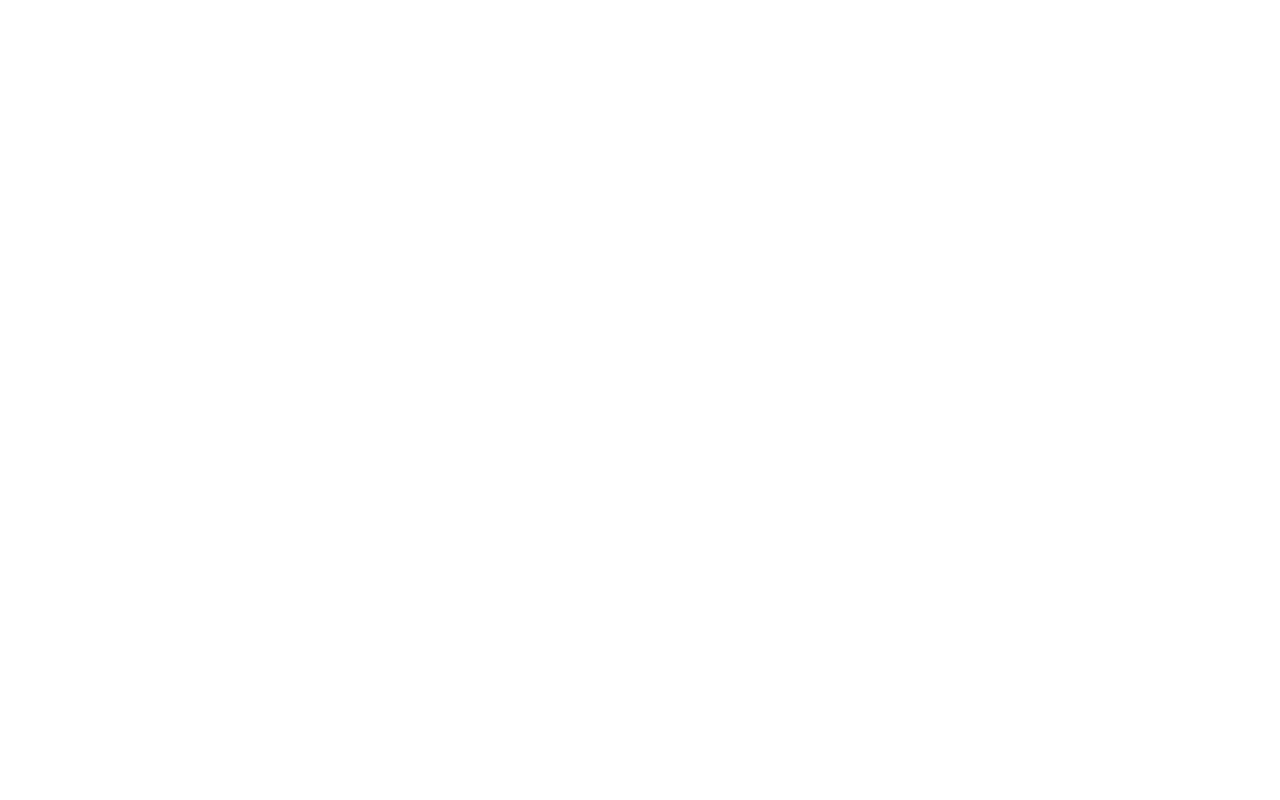
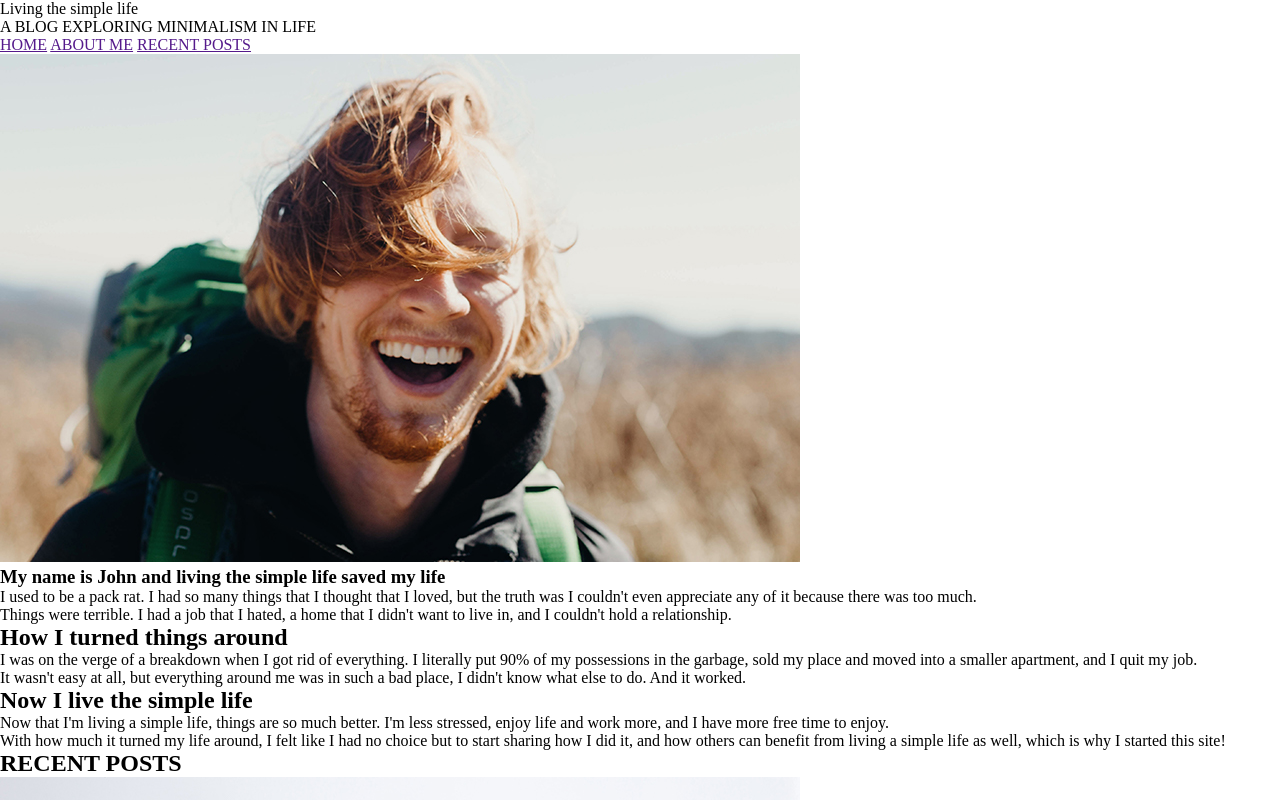
Before and after one commit to Aivaras206/HTML1002-1, a plain HTML site: page index.html in a window 1280 px wide. Shown: the top 800 px of the page. Drawn offline with Linux system fonts and the light colour scheme.

Commit message:
Index surašytas, pradedu pildyti style

```diff
--- a/index.html
+++ b/index.html
@@ -1,12 +1,65 @@
 <!DOCTYPE html>
 <html lang="en">
-<head>
-    <meta charset="UTF-8">
-    <meta name="viewport" content="width=device-width, initial-scale=1.0">
-    <link rel="stylesheet" href="styles/style.css">
+  <head>
+    <meta charset="UTF-8" />
+    <meta name="viewport" content="width=device-width, initial-scale=1.0" />
+    <link rel="stylesheet" href="styles/style.css" />
     <title>Document</title>
-</head>
-<body>
-
-</body>
+  </head>
+  <body>
+    <header>
+      <div>
+        <p>Living the simple life </p>
+        <p>A BLOG EXPLORING MINIMALISM IN LIFE</p>
+      </div>
+      <nav>
+        <a href="">HOME</a>
+        <a href="">ABOUT ME</a>
+        <a href="">RECENT POSTS</a>
+      </nav>
+    </header>
+    <main>
+      <img src="images/about-me.jpg" alt="I am John">
+      <h3>My name is John and living the simple life saved my life</h3>
+      <p>
+        I used to be a pack rat. I had so many things that I thought that I
+        loved, but the truth was I couldn't even appreciate any of it because
+        there was too much.
+      </p>
+      <p>
+        Things were terrible. I had a job that I hated, a home that I didn't
+        want to live in, and I couldn't hold a relationship.
+      </p>
+      <h2>How I turned things around</h2>
+      <p>
+        I was on the verge of a breakdown when I got rid of everything. I
+        literally put 90% of my possessions in the garbage, sold my place and
+        moved into a smaller apartment, and I quit my job.
+      </p>
+      <p>
+        It wasn't easy at all, but everything around me was in such a bad place,
+        I didn't know what else to do. And it worked.
+      </p>
+      <h2>Now I live the simple life</h2>
+      <p>Now that I'm living a simple life, things are so much better. I'm less stressed, enjoy life and work more, and I have more free time to enjoy.</p>
+      <p>With how much it turned my life around, I felt like I had no choice but to start sharing how I did it, and how others can benefit from living a simple life as well, which is why I started this site!</p>
+    </main>
+    <aside>
+     <h2> RECENT POSTS</h2>
+    <div>
+<img src="images/food.jpg" alt="Food">
+<p>Keeping cooking simple</p>
+    </div>
+    <div>
+<img src="images/work.jpg" alt="Work">
+    </div>
+    <div>
+<img src="images/deco.jpg" alt="Decoration">
+    </div>
+    </aside>
+    <footer>
+      <p>Living the Simple Life</p>
+      <p> Copyright 2019</p>
+    </footer>
+  </body>
 </html>
--- a/styles/style.css
+++ b/styles/style.css
@@ -1,3 +1,5 @@
 * {
     box-sizing: border-box;
+    margin: 0;
+    padding: 0;
 }
```
Also changed, not shown: images/about-me.jpg (added), images/deco.jpg (added), images/food.jpg (added), images/life.jpg (added), images/work.jpg (added).
